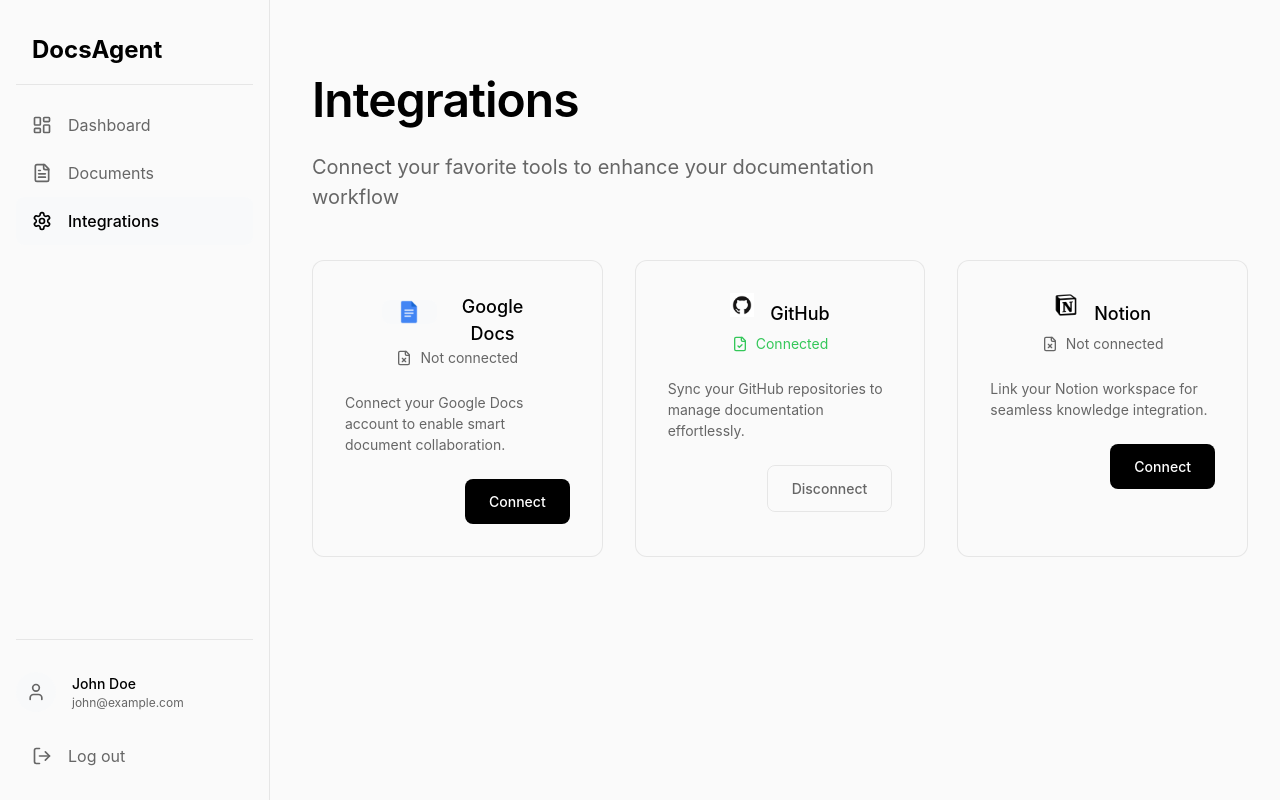
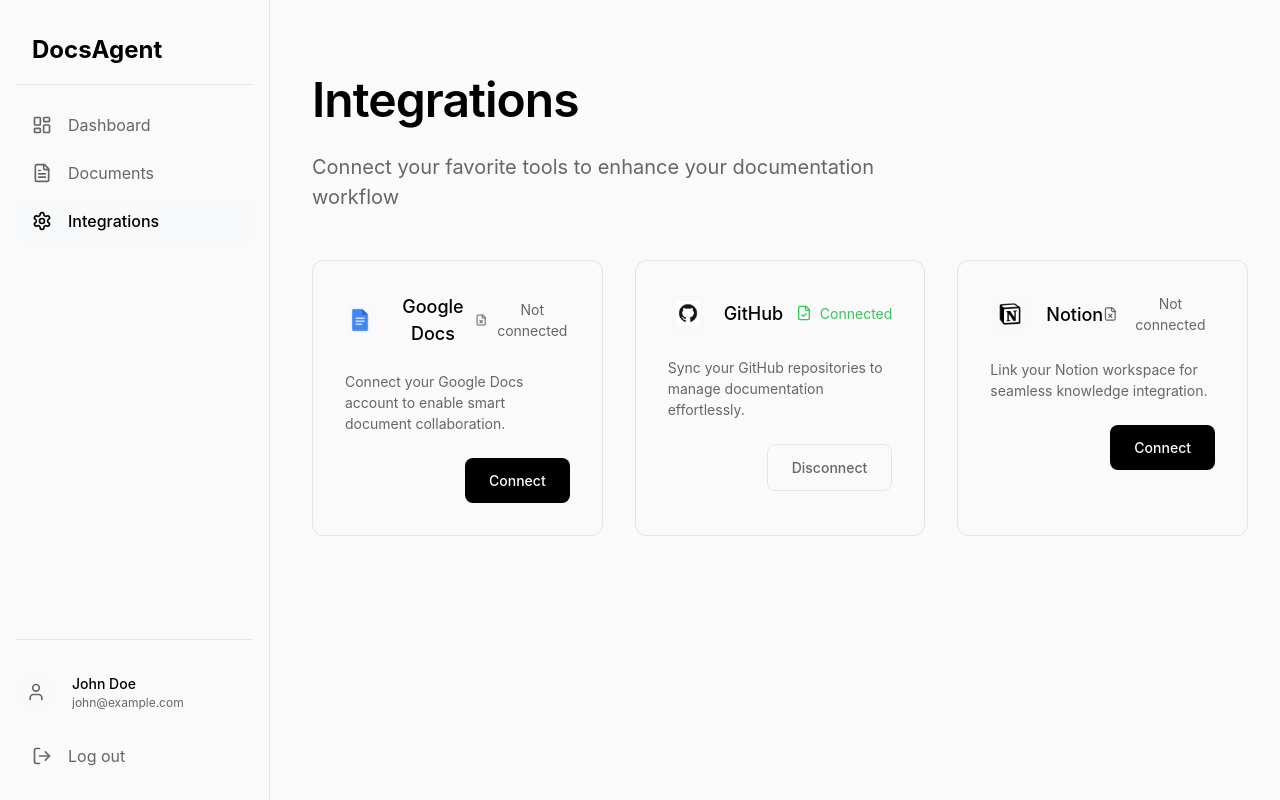
Before and after one commit to brausepulver/docs-agent, a React (Vite) app in the folder frontend/: page /integrations in a window 1280 px wide. Built offline with nearby package versions, Linux system fonts and the light colour scheme.

Commit message:
Fix shared name styling brekaing.

```diff
--- a/frontend/src/styles/LandingPage.css
+++ b/frontend/src/styles/LandingPage.css
@@ -195,6 +195,25 @@
     color: var(--primary-color);
 }
 
+.integration-icon {
+    display: flex;
+    width: 50%;
+    align-items: center;
+    justify-content: center;
+    background-color: var(--bg-subtle);
+    border-radius: 8px;
+    margin: 0 auto;
+    margin-bottom: calc(var(--spacing-unit) * 2);
+}
+
+.integration-header {
+    display: flex;
+    align-items: center;
+    justify-content: space-between;
+    flex-direction: column;
+    margin-bottom: calc(var(--spacing-unit) * 3);
+}
+
 /* Media Queries */
 @media (max-width: 768px) {
     .navbar {
--- a/frontend/src/styles/UserIntegrations.css
+++ b/frontend/src/styles/UserIntegrations.css
@@ -46,12 +46,12 @@
     transform: translateY(-2px);
 }
 
-.integration-header {
+.user-page .integration-header {
     display: flex;
     align-items: center;
     justify-content: space-between;
-    flex-direction: column;
     margin-bottom: calc(var(--spacing-unit) * 3);
+    flex-direction: row;
 }
 
 .integration-info {
@@ -60,29 +60,29 @@
     gap: calc(var(--spacing-unit) * 2);
 }
 
-.integration-icon {
+.user-page .integration-icon {
+    width: 40px;
+    height: 40px;
     display: flex;
-    width: 50%;
     align-items: center;
     justify-content: center;
     background-color: var(--bg-subtle);
     border-radius: 8px;
-    margin: 0 auto;
-    margin-bottom: calc(var(--spacing-unit) * 2);
+    margin-bottom: 0;
 }
 
-.integration-name {
+.user-page .integration-name {
     font-size: 18px;
     font-weight: 500;
 }
 
-.integration-description {
+.user-page .integration-description {
     color: var(--secondary-color);
     font-size: 14px;
     margin-bottom: calc(var(--spacing-unit) * 3);
 }
 
-.integration-status {
+.user-page .integration-status {
     display: flex;
     align-items: center;
     gap: calc(var(--spacing-unit));
```
